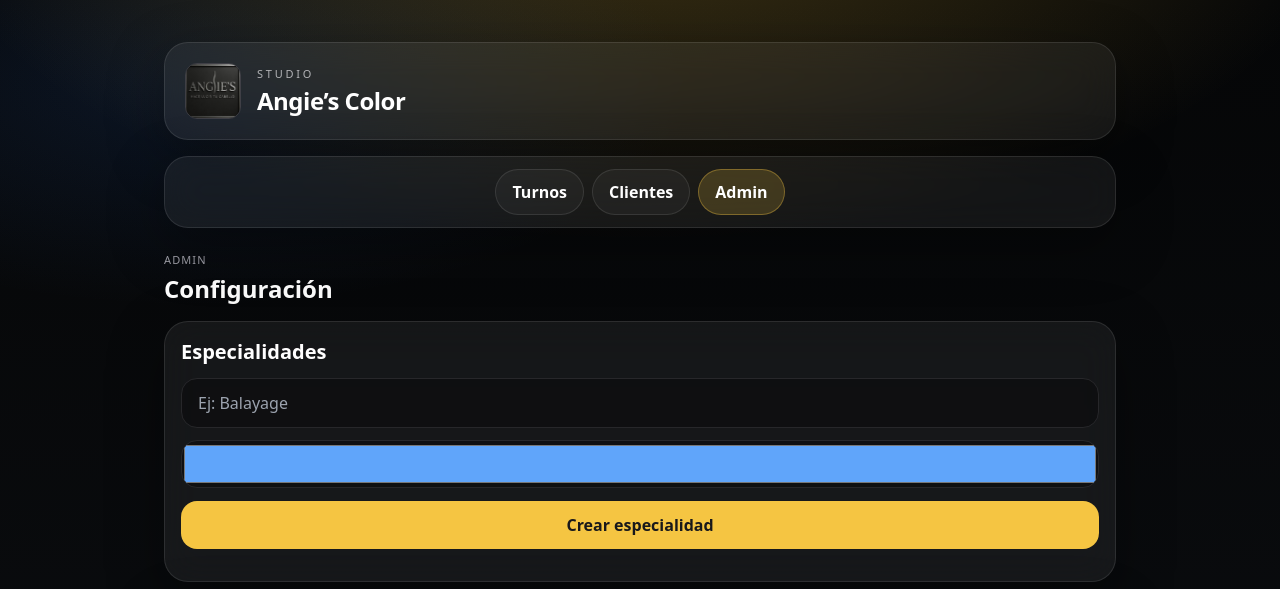
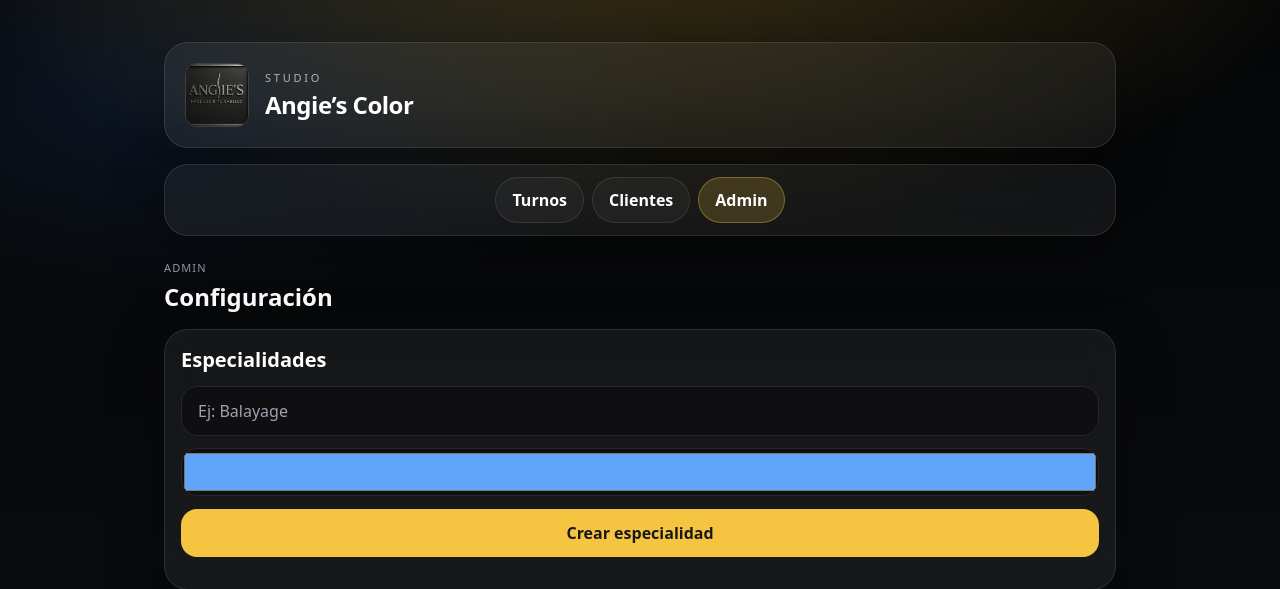
Before and after one commit to ruizdiazluciano83-star/angies-color, a FastAPI app: page /admin in a window 1280 px wide. Shown: the top 589 px of the page. Run offline with FastAPI, Linux system fonts and the light colour scheme; some libraries are stand-ins or nearby versions.

Commit message:
Header: logo grande a la izquierda

```diff
--- a/templates/base.html
+++ b/templates/base.html
@@ -58,7 +58,7 @@
         <div class="p-5 flex items-center gap-4">
           <!-- LOGO IZQUIERDA (MAS GRANDE) -->
           <div class="shrink-0">
-           <div class="h-14 w-14 rounded-xl border border-zinc-700 bg-black/30 overflow-hidden flex items-center justify-center">
+           <div class="h-16 w-16 rounded-xl border border-zinc-700 bg-black/30 overflow-hidden flex items-center justify-center">
             <img src="/static/logo.jpeg" alt="Logo" class="h-full w-full object-cover">
            </div>
           </div>
```
